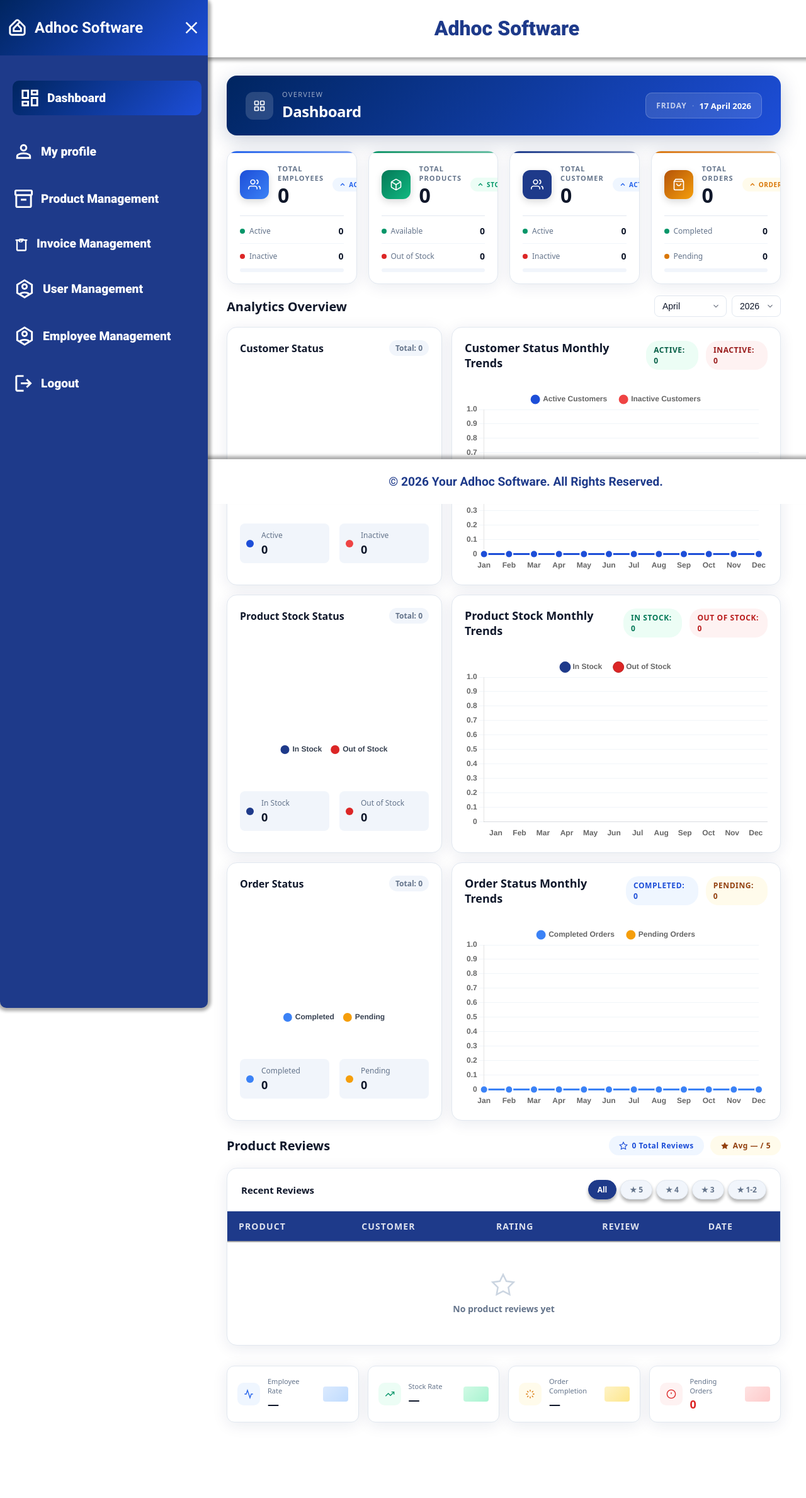
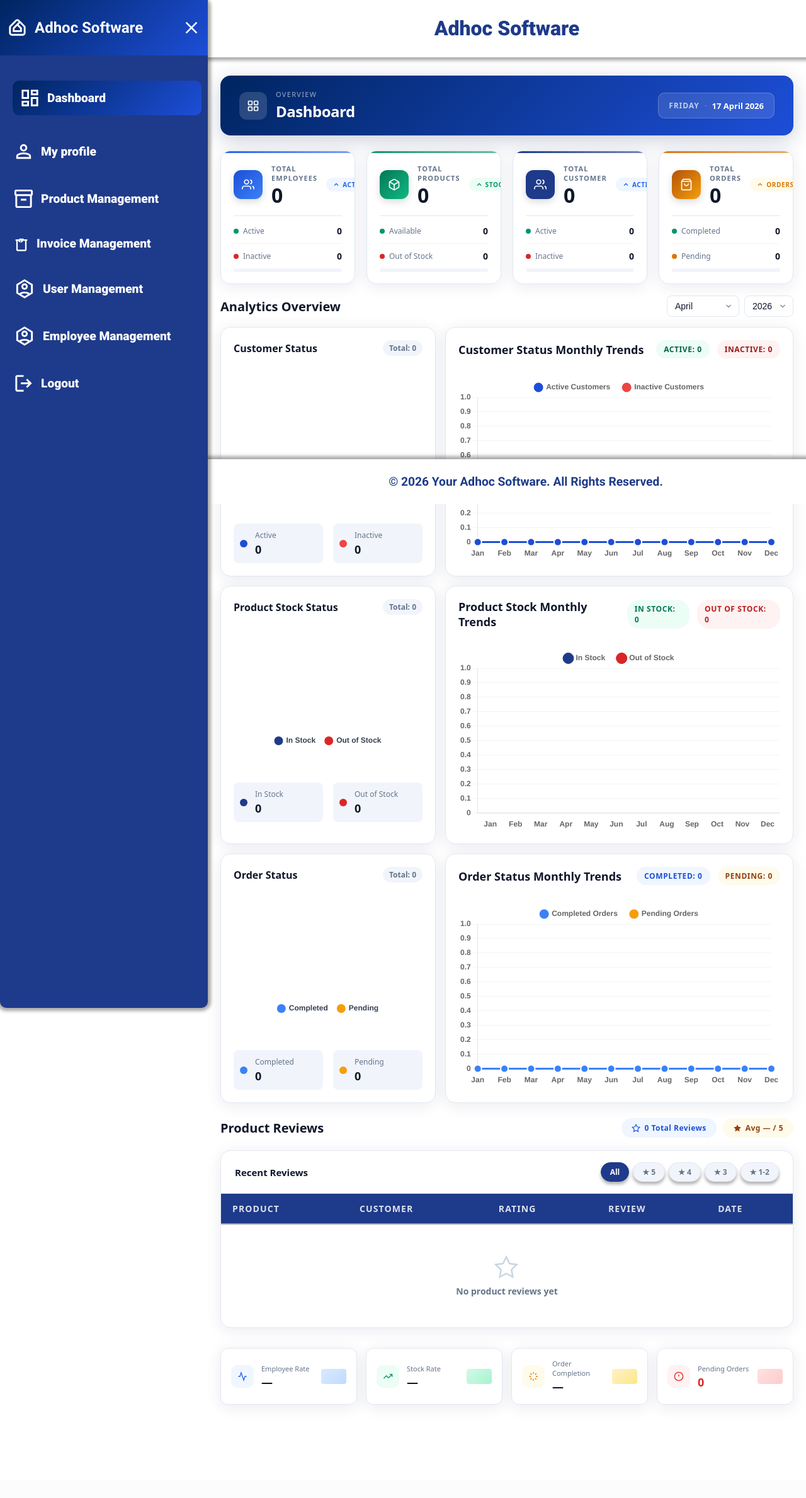
Before and after one commit to karthickofficial1905/Internship-Project, a Django app: page /dashboard/ in a window 1280 px wide. Shown: the whole page at 63% size. After the commit the page ends 2230 px from the top, so only its background shows below. Run offline with Django 5.2, Linux system fonts and the light colour scheme; the visitor is signed in with stand-in values (Sample User, id 1); data comes from the database, SQL or seed files in the repository; data that the repository does not hold is empty; parts of the project's set-up code (start-up, migrations or seed data) failed here and were passed over; some libraries are stand-ins or nearby versions.

Commit message:
dashboard la chages

```diff
--- a/bio_details/templates/dashboard.html
+++ b/bio_details/templates/dashboard.html
@@ -263,7 +263,7 @@
   </div>
   {% endif %}
 
-  <div class="analytics-section">
+  <div class="analytics-section" style="width:100%;box-sizing:border-box;">
     <div class="section-header">
       <h2 class="section-title">Analytics Overview</h2>
       <div class="analytics-controls">
@@ -280,8 +280,8 @@
       </div>
     </div>
     {% if user.is_superuser %}
-      <div class="pie" style="display:flex;gap:15px;margin-bottom:15px;">
-        <div class="chart-card" style="flex:0 0 300px;">
+      <div class="pie" style="display:flex;gap:15px;margin-bottom:15px;width:100%;box-sizing:border-box;">
+        <div class="chart-card" style="flex:0 0 300px;min-width:300px;">
           <div class="chart-header"><h3>Customer Status</h3><div class="chart-stats"><span class="total-items">Total: {{ total_customers }}</span></div></div>
           <div class="chart-with-stats">
             <div class="chart-container"><canvas id="customerStatusChart" width="200" height="200"></canvas></div>
@@ -291,13 +291,13 @@
             </div>
           </div>
         </div>
-        <div class="analytics-card" style="flex:1;">
+        <div class="analytics-card" style="flex:1;min-width:0;">
           <div class="analytics-header"><h3>Customer Status Monthly Trends</h3><div class="current-stats"><span class="stat-badge active">Active: {{ active_customers|default:0 }}</span><span class="stat-badge inactive">Inactive: {{ inactive_customers|default:0 }}</span></div></div>
           <div class="chart-container-large"><canvas id="customerMonthlyChart" width="400" height="200"></canvas></div>
         </div>
       </div>
-      <div class="pie" style="display:flex;gap:15px;margin-bottom:15px;">
-        <div class="chart-card" style="flex:0 0 300px;">
+      <div class="pie" style="display:flex;gap:15px;margin-bottom:15px;width:100%;box-sizing:border-box;">
+        <div class="chart-card" style="flex:0 0 300px;min-width:300px;">
           <div class="chart-header"><h3>Product Stock Status</h3><div class="chart-stats"><span class="total-items">Total: {{ total_products }}</span></div></div>
           <div class="chart-with-stats">
             <div class="chart-container"><canvas id="stockChart" width="200" height="200"></canvas></div>
@@ -307,13 +307,13 @@
             </div>
           </div>
         </div>
-        <div class="analytics-card" style="flex:1;">
+        <div class="analytics-card" style="flex:1;min-width:0;">
           <div class="analytics-header"><h3>Product Stock Monthly Trends</h3><div class="current-stats"><span class="stat-badge in-stock">In Stock: {{ available_products|default:0 }}</span><span class="stat-badge out-stock">Out of Stock: {{ out_of_stock_products|default:0 }}</span></div></div>
           <div class="chart-container-large"><canvas id="productMonthlyChart" width="400" height="200"></canvas></div>
         </div>
       </div>
-      <div class="pie" style="display:flex;gap:15px;margin-bottom:15px;">
-        <div class="chart-card" style="flex:0 0 300px;">
+      <div class="pie" style="display:flex;gap:15px;margin-bottom:15px;width:100%;box-sizing:border-box;">
+        <div class="chart-card" style="flex:0 0 300px;min-width:300px;">
           <div class="chart-header"><h3>Order Status</h3><div class="chart-stats"><span class="total-items">Total: {{ total_orders }}</span></div></div>
           <div class="chart-with-stats">
             <div class="chart-container"><canvas id="orderStatusChart" width="200" height="200"></canvas></div>
@@ -323,15 +323,15 @@
             </div>
           </div>
         </div>
-        <div class="analytics-card" style="flex:1;">
+        <div class="analytics-card" style="flex:1;min-width:0;">
           <div class="analytics-header"><h3>Order Status Monthly Trends</h3><div class="current-stats"><span class="stat-badge completed">Completed: {{ completed_orders|default:0 }}</span><span class="stat-badge pending">Pending: {{ pending_orders|default:0 }}</span></div></div>
           <div class="chart-container-large"><canvas id="orderMonthlyChart" width="400" height="200"></canvas></div>
         </div>
       </div>
     {% endif %}
     {% if user.is_authenticated and user.member and user.member.role == 'hr' %}
-      <div class="pie" style="display:flex;gap:15px;margin-bottom:15px;">
-        <div class="chart-card" style="flex:0 0 300px;">
+      <div class="pie" style="display:flex;gap:15px;margin-bottom:15px;width:100%;box-sizing:border-box;">
+        <div class="chart-card" style="flex:0 0 300px;min-width:300px;">
           <div class="chart-header"><h3>Employee Status</h3><div class="chart-stats"><span class="total-items">Total: {{ total_employees }}</span></div></div>
           <div class="chart-with-stats">
             <div class="chart-container" style="padding:50px;"><canvas id="employeeStatusChart" width="200" height="200"></canvas></div>
@@ -341,7 +341,7 @@
             </div>
           </div>
         </div>
-        <div class="analytics-card" style="flex:1;">
+        <div class="analytics-card" style="flex:1;min-width:0;">
           <div class="analytics-header"><h3>Employee Status Monthly Trends</h3><div class="current-stats"><span class="stat-badge active">Active: {{ active_employees|default:0 }}</span><span class="stat-badge inactive">Inactive: {{ inactive_employees|default:0 }}</span></div></div>
           <div class="chart-container-large"><canvas id="employeeMonthlyChart" width="400" height="200"></canvas></div>
         </div>
@@ -666,8 +666,8 @@
     --fn:'DM Sans',system-ui,sans-serif;--fh:'Syne',system-ui,sans-serif;
   }
 
-  .dash-shell{font-family:var(--fn);color:var(--text);margin:120px 40px 120px 360px;transition:margin-left .3s;}
-  .dash-shell.shifted{margin-left:90px}
+  .dash-shell{font-family:var(--fn);color:var(--text);margin:120px 20px 120px 350px;transition:margin-left .3s;}
+  .dash-shell.shifted{margin-left:70px}
 
   /* Header */
   .dash-header{display:flex;align-items:center;justify-content:space-between;background:linear-gradient(135deg,#002560 0%,#1d4ed8 100%);border-radius:16px;padding:22px 30px;margin-bottom:24px;box-shadow:0 8px 32px rgba(15,37,87,.22);}
@@ -751,7 +751,7 @@
   .stat-value{font-family:var(--fh);font-size:24px;font-weight:800;color:var(--text)}
 
   /* Analytics */
-  .analytics-section{margin-bottom:24px}
+  .analytics-section{margin-bottom:24px;}
   .analytics-card{background:var(--white);border:1px solid var(--border);border-radius:16px;padding:20px;box-shadow:var(--sh);}
   .analytics-header{display:flex;align-items:center;justify-content:space-between;margin-bottom:20px}
   .analytics-header h3{font-family:var(--fh);font-size:18px;font-weight:700;color:var(--text);margin:0}
```
